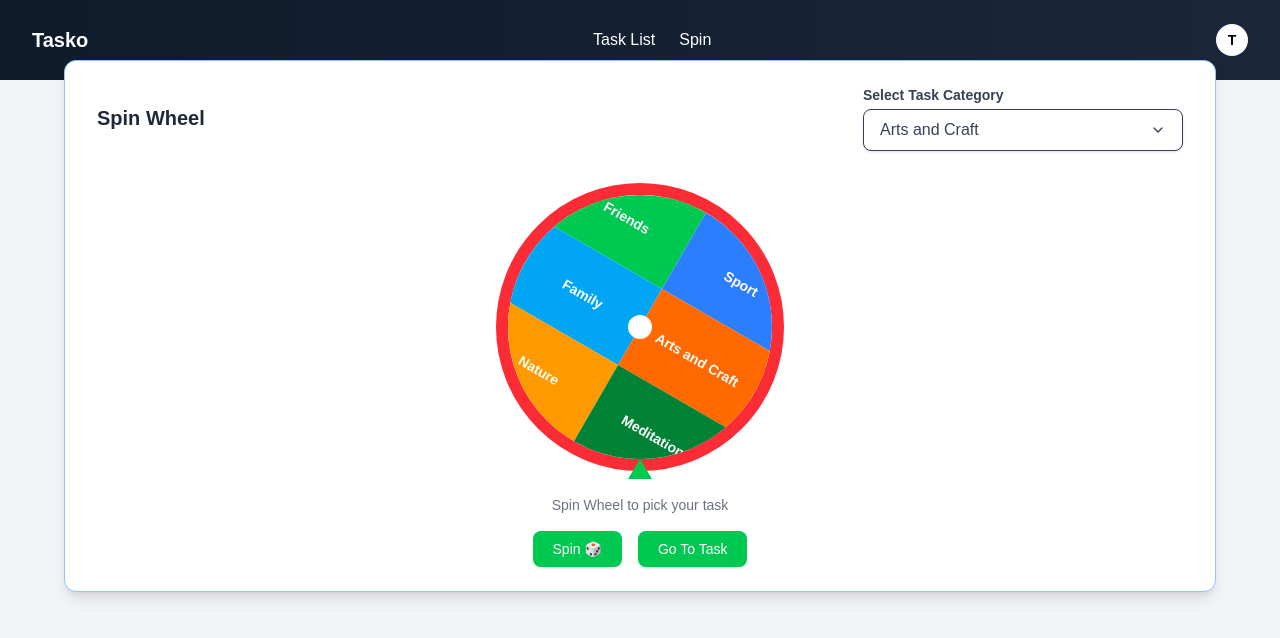
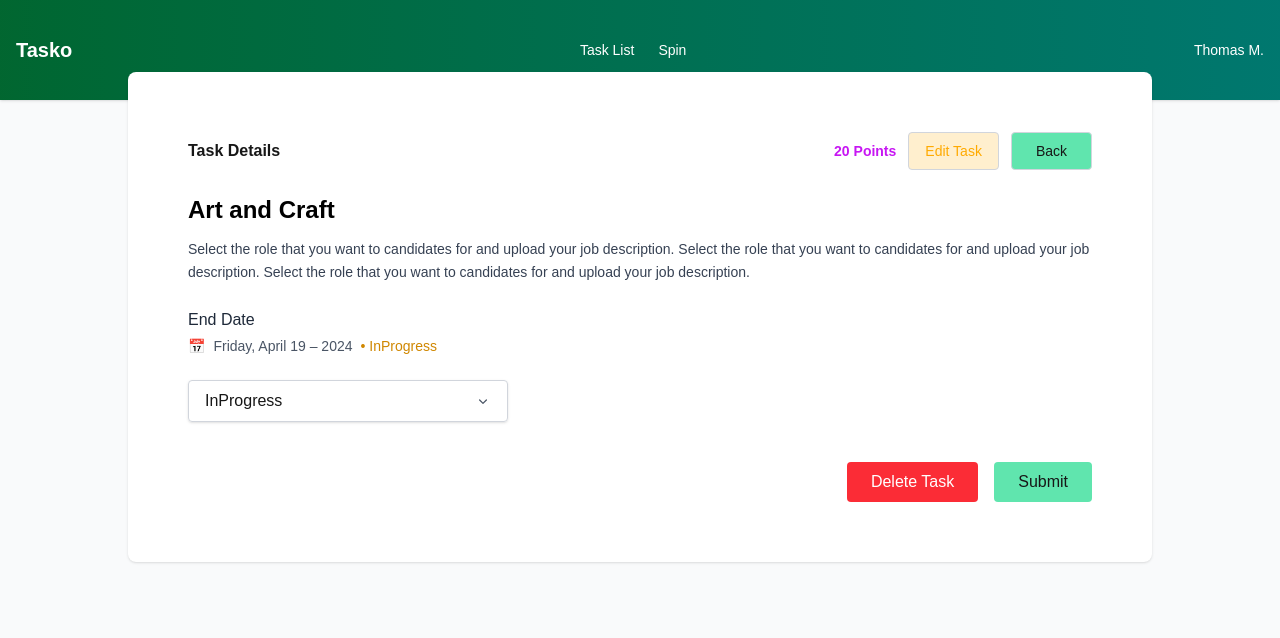
Before and after one commit to siam114/task-assesment, a Next.js app in the folder frontend/: page / in a window 1280 px wide. Shown: the top 638 px of the page. Built offline with nearby package versions, Linux system fonts and the light colour scheme.

Commit message:
design task details page

```diff
--- a/frontend/package.json
+++ b/frontend/package.json
@@ -9,6 +9,7 @@
     "lint": "next lint"
   },
   "dependencies": {
+    "@heroicons/react": "^2.2.0",
     "@hookform/resolvers": "^5.2.0",
     "clsx": "^2.1.1",
     "js-cookie": "^3.0.5",
--- a/frontend/src/app/page.tsx
+++ b/frontend/src/app/page.tsx
@@ -3,6 +3,7 @@ import LoginPage from "./pages/login";
 import ResetDesign from "./pages/resetdesign";
 import SignUpPage from "./pages/signup";
 import SpinnerWheel from "@/components/SpinnerWheel";
+import TaskDetails from './../components/TaskDetails';
 
 export default function Home() {
   return (
@@ -11,7 +12,8 @@ export default function Home() {
      {/* <SignUpPage/> */}
      {/* <ResetDesign/> */}
      {/* <TaskCard/> */}
-     <SpinnerWheel/>
+     {/* <SpinnerWheel/> */}
+     <TaskDetails/>
    </div>
   );
 }
--- /dev/null
+++ b/frontend/src/components/TaskDetails.jsx
@@ -0,0 +1,98 @@
+"use client";
+
+import { useState } from "react";
+import { ChevronDownIcon } from "@heroicons/react/20/solid";
+
+const TaskDetails = () => {
+  const [status, setStatus] = useState("InProgress");
+  const [dropdownOpen, setDropdownOpen] = useState(false);
+  const statusOptions = ["All Task", "Ongoing", "Pending", "Collaborative Task", "Done"];
+
+  return (
+    <div className="min-h-screen bg-[#f9fafb] flex flex-col">
+      {/* Header */}
+      <header className="bg-gradient-to-r from-green-800 to-teal-700 text-white py-9 shadow">
+        <div className="container mx-auto flex items-center justify-between px-4">
+          <h1 className="text-xl font-bold">Tasko</h1>
+          <nav className="flex gap-6 text-sm">
+            <a href="#" className="hover:underline">Task List</a>
+            <a href="#" className="hover:underline">Spin</a>
+          </nav>
+          <div className="text-sm font-medium">Thomas M.</div>
+        </div>
+      </header>
+
+      {/* Main Content */}
+      <main className="flex-grow container mx-auto -mt-17 px-4 py-10">
+        <div className="bg-white shadow rounded-lg p-15 max-w-5xl mx-auto">
+          <div className="flex flex-col md:flex-row md:items-center md:justify-between mb-6 gap-4">
+            {/* Left Side - Subheading */}
+            <h3 className="text-md font-bold">Task Details</h3>
+
+            {/* Right Side - Points & Buttons */}
+            <div className="flex gap-3">
+              <span className="text-[#C716F3] font-semibold text-sm self-center">20 Points</span>
+              <button className="bg-[#ffaa0031] text-[#ffaa00] border border-gray-300 px-4 py-2 rounded hover:bg-gray-200 text-sm font-medium">Edit Task</button>
+              <button className="bg-[#60E5AE] border border-gray-300 px-6 py-2 rounded hover:bg-gray-200 text-sm font-medium">Back</button>
+            </div>
+          </div>
+
+
+          <h2 className="text-2xl font-semibold text-black mb-3">Art and Craft</h2>
+
+          <p className="text-sm text-gray-700 mb-6 leading-relaxed">
+            Select the role that you want to candidates for and upload your job description. Select the role that you want to candidates for and upload your job description. Select the role that you want to candidates for and upload your job description.
+          </p>
+
+          <div className="mb-6">
+            <p className="font-medium text-gray-800 mb-1">End Date</p>
+            <div className="flex items-center gap-2 text-gray-600 text-sm">
+              <span>📅</span>
+              <span>Friday, April 19 – 2024</span>
+              <span className="text-yellow-600 font-medium">• {status}</span>
+            </div>
+          </div>
+
+          {/* Change Status */}
+          <div className="relative mb-10 max-w-xs">
+            <button
+              onClick={() => setDropdownOpen(!dropdownOpen)}
+              className="w-full border border-gray-300 px-4 py-2 rounded shadow-sm text-left flex justify-between items-center"
+            >
+              {status === "Done" ? (
+                <span className="text-green-600">✔ Done</span>
+              ) : (
+                status
+              )}
+              <ChevronDownIcon className="h-4 w-4 text-gray-600" />
+            </button>
+            {dropdownOpen && (
+              <div className="absolute mt-1 w-full bg-white border border-gray-200 rounded shadow z-10">
+                {statusOptions.map((option) => (
+                  <div
+                    key={option}
+                    onClick={() => {
+                      setStatus(option);
+                      setDropdownOpen(false);
+                    }}
+                    className={`px-4 py-0.5 text-sm cursor-pointer hover:bg-gray-100 ${status === option ? "bg-gray-100 font-medium" : ""}`}
+                  >
+                    {option === "Done" ? <span className="text-green-600">✔ {option}</span> : option}
+                  </div>
+                ))}
+              </div>
+            )}
+          </div>
+
+          {/* Action Buttons */}
+          <div className="flex justify-end gap-4">
+            <button className="bg-red-500 hover:bg-red-600 text-white px-6 py-2 rounded font-medium">Delete Task</button>
+            <button className="bg-[#60E5AE] hover:bg-green-700 px-6 py-2 rounded font-medium">Submit</button>
+          </div>
+        </div>
+      </main>
+    </div>
+  );
+};
+
+export default TaskDetails;
```
Also changed, not shown: 2 other files (tests, documents, lock files or other folders).
